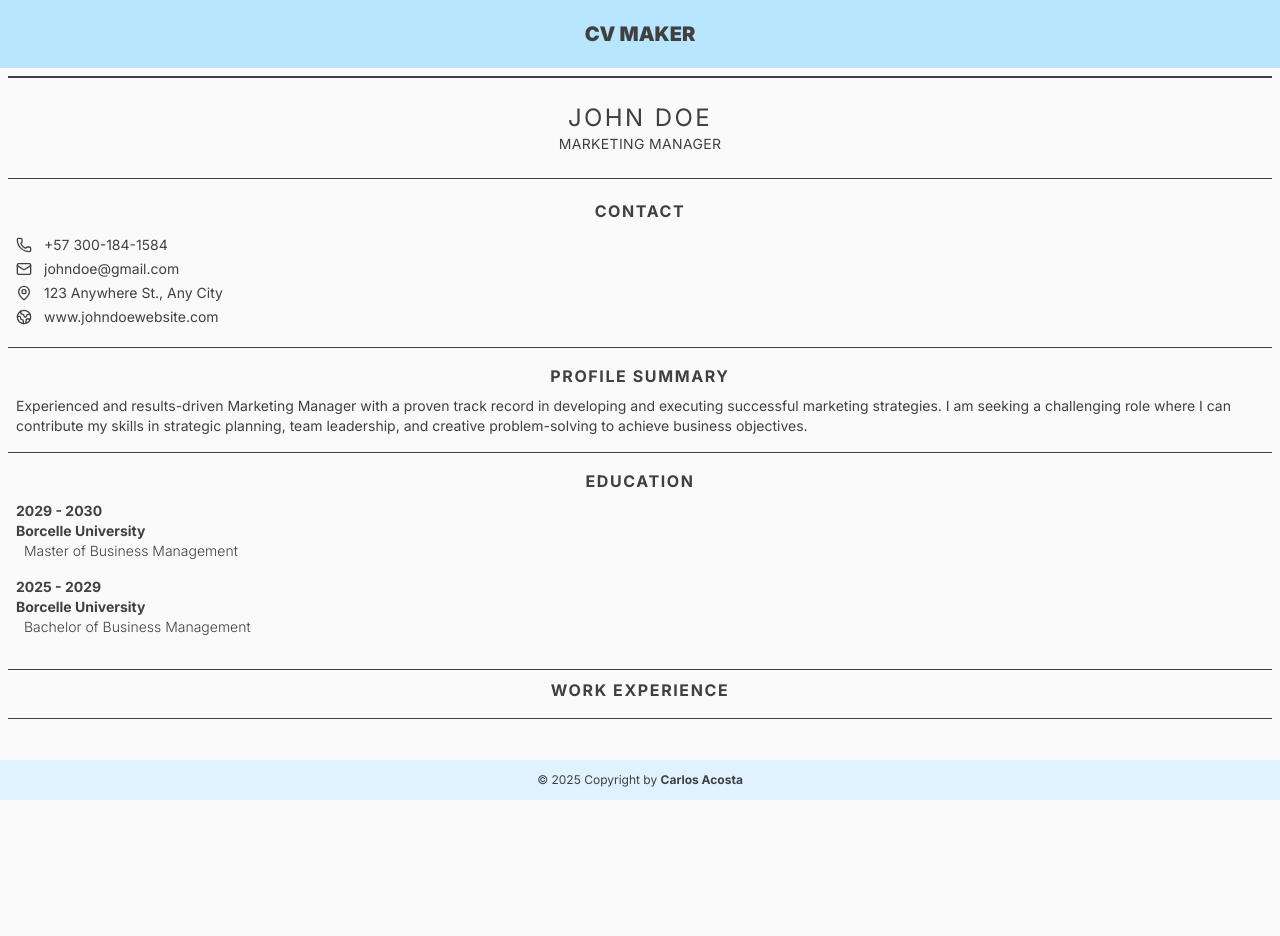
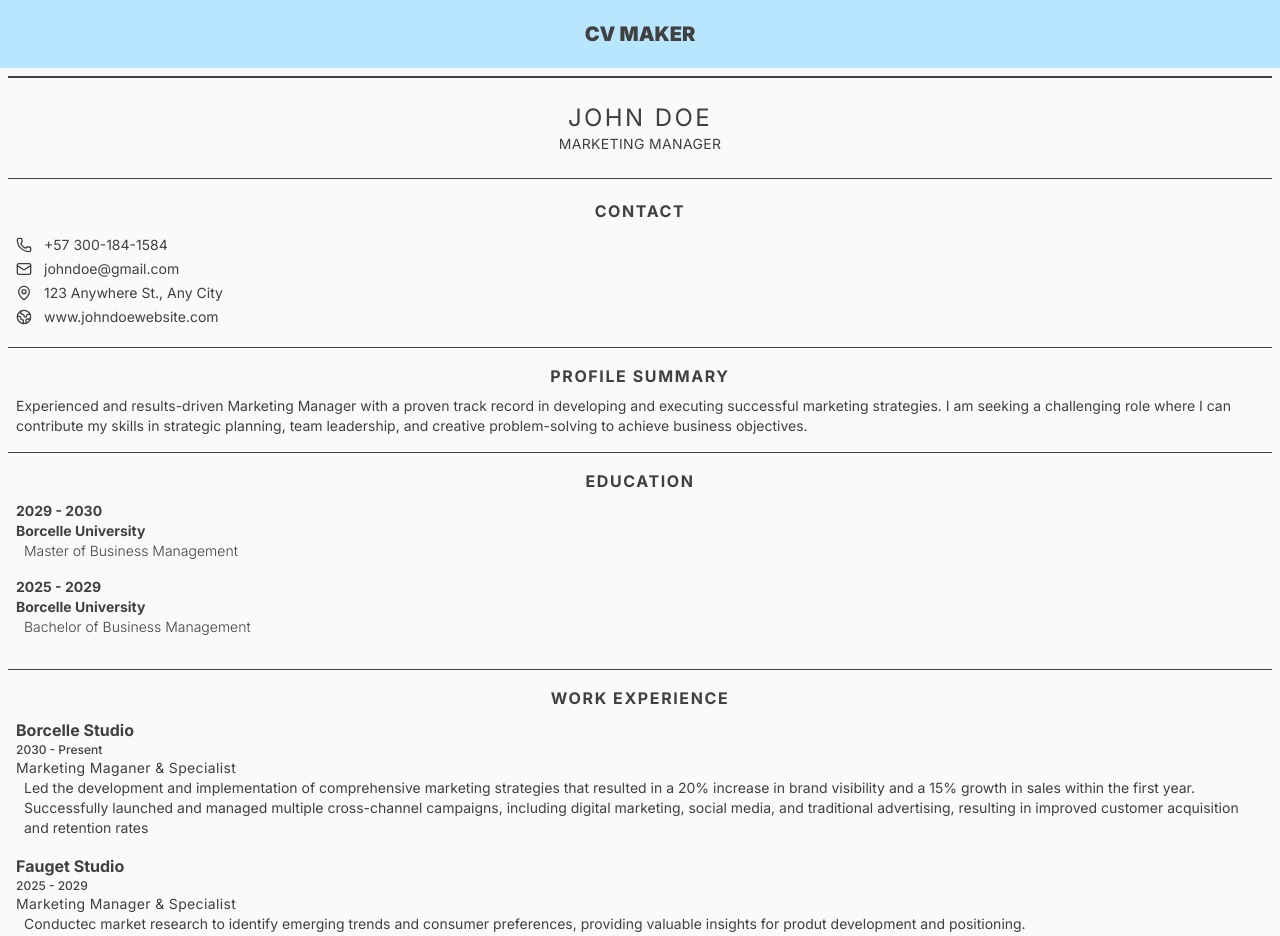
Before and after one commit to Carlosaac23/TOP-cv-application, a React (Vite) app: page / in a window 1280 px wide. Shown: the top 936 px of the page. Before the commit the page ends 800 px from the top, so only its background shows below. Built offline with nearby package versions, Linux system fonts and the light colour scheme.

Commit message:
feat: - add another object for useState value - render jobs array - create updateCompany function to use setValue property - render duties array withing each experience div

```diff
--- a/src/components/Form/Experience.jsx
+++ b/src/components/Form/Experience.jsx
@@ -1,9 +1,76 @@
+import { useState } from 'react';
+import MultiLineEdit from '../MultiLineEdit';
+import SingleLineEdit from '../SingleLineEdit';
+
 export default function Experience() {
+  const [jobs, setJobs] = useState([
+    {
+      company: 'Borcelle Studio',
+      years: '2030 - Present',
+      position: 'Marketing Maganer & Specialist',
+      duties: [
+        'Led the development and implementation of comprehensive marketing strategies that resulted in a 20% increase in brand visibility and a 15% growth in sales within the first year.',
+        'Successfully launched and managed multiple cross-channel campaigns, including digital marketing, social media, and traditional advertising, resulting in improved customer acquisition and retention rates',
+      ],
+    },
+    {
+      company: 'Fauget Studio',
+      years: '2025 - 2029',
+      position: 'Marketing Manager & Specialist',
+      duties: [
+        'Conductec market research to identify emerging trends and consumer preferences, providing valuable insights for produt development and positioning.',
+        'Oversaw the creation of engaging content for various platforms, collaborating with internal teams and external agencies to ensure brand consistency and relevance.',
+      ],
+    },
+  ]);
+
   return (
-    <div>
+    <div className='p-2'>
       <h2 className='mb-2 text-center font-bold tracking-widest uppercase'>
         Work Experience
       </h2>
+      {jobs.map((job, index) => {
+        const { company, years, position, duties } = job;
+
+        function updateCompany(newValue) {
+          const newJobs = [...jobs];
+          newJobs[index] = { ...newJobs[index], company: newValue };
+          setJobs(newJobs);
+        }
+
+        return (
+          <div key={index} className='mb-4'>
+            <SingleLineEdit
+              name='Company'
+              value={company}
+              setValue={updateCompany}
+              className={'font-bold'}
+            />
+            <SingleLineEdit
+              name='Years'
+              value={years}
+              className={'text-xs font-medium'}
+            />
+            <SingleLineEdit
+              name='Position'
+              value={position}
+              className={'text-sm tracking-wide'}
+            />
+            {duties.map((duty, index) => {
+              return (
+                <div key={index} className='flex items-baseline'>
+                  <span className='before:content-["•"]'></span>
+                  <MultiLineEdit
+                    name='Duty'
+                    value={duty}
+                    className={'ml-2 max-h-40 w-full resize-none text-sm'}
+                  />
+                </div>
+              );
+            })}
+          </div>
+        );
+      })}
     </div>
   );
 }
```
